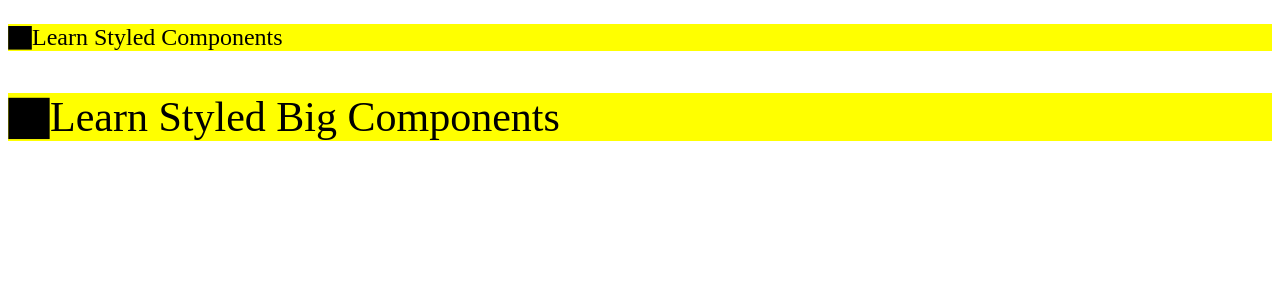
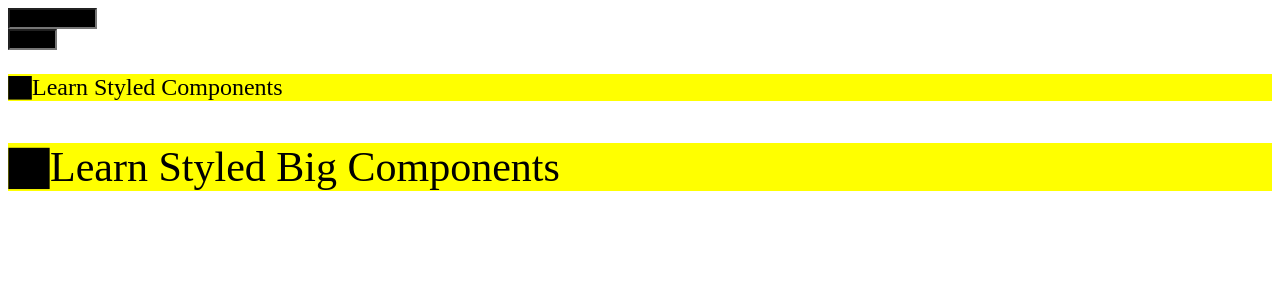
Before and after one commit to nakamura3/react-text-1, a React (Create React App) app in the folder learn-styled-components/: page / in a window 1280 px wide. Shown: the top 300 px of the page. Built offline with nearby package versions, Linux system fonts and the light colour scheme.

Commit message:
Add learn-styled-components (動的属性指定)

```diff
--- a/learn-styled-components/src/App.js
+++ b/learn-styled-components/src/App.js
@@ -1,4 +1,12 @@
 import styled, { css } from 'styled-components';
+
+const Input = styled.input.attrs(props => ({
+  type: 'text',
+  size: props.small ? 3 : 8,
+}))`
+  color: white;
+  background: black;
+`;
 
 const fontSize = css`
   font-size: ${ props => props.size === 'big' ? '42px' : '24px' };
@@ -25,6 +33,8 @@ const Message = styled.p`
 function App() {
   return (
     <>
+      <div><Input /></div>
+      <div><Input small /></div>
       <Message>Learn Styled Components</Message>
       <Message size="big" >Learn Styled Big Components</Message>
     </>
```
Also changed, not shown: 1 other file (tests, documents, lock files or other folders).
